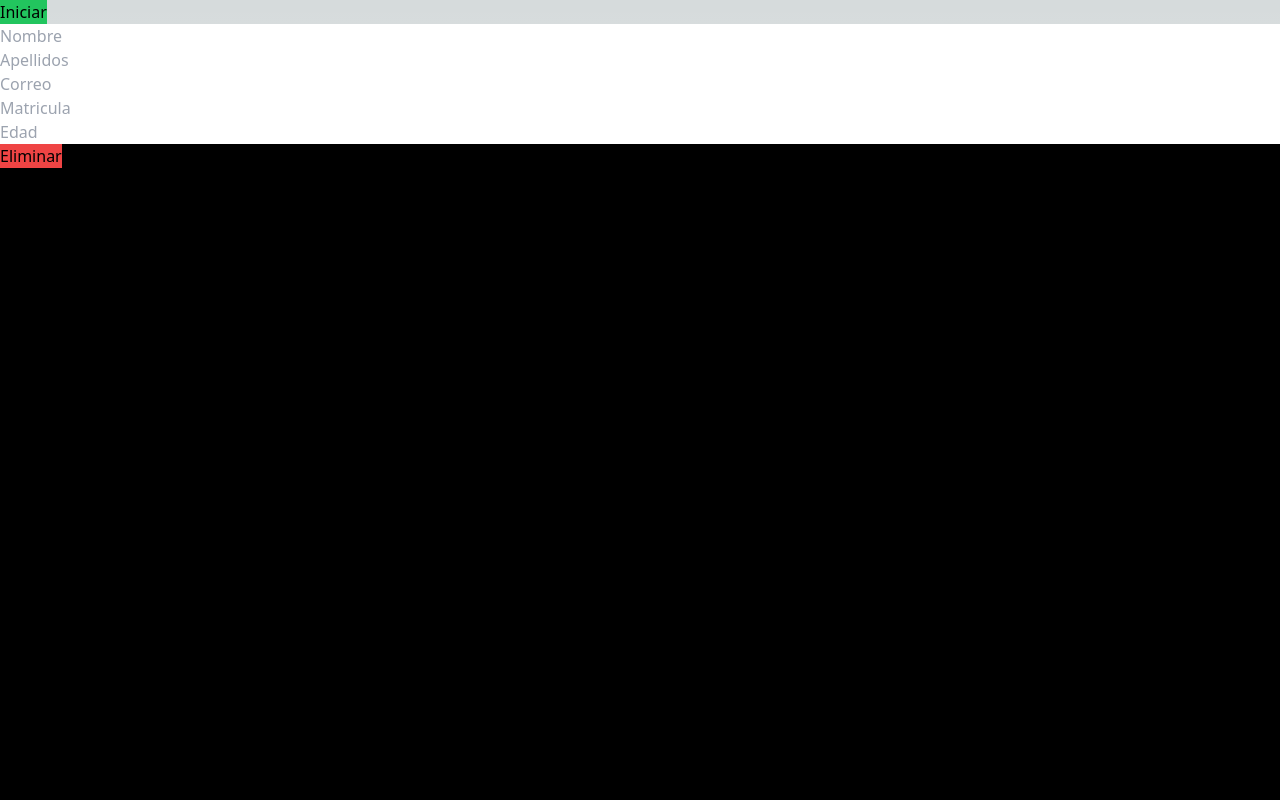
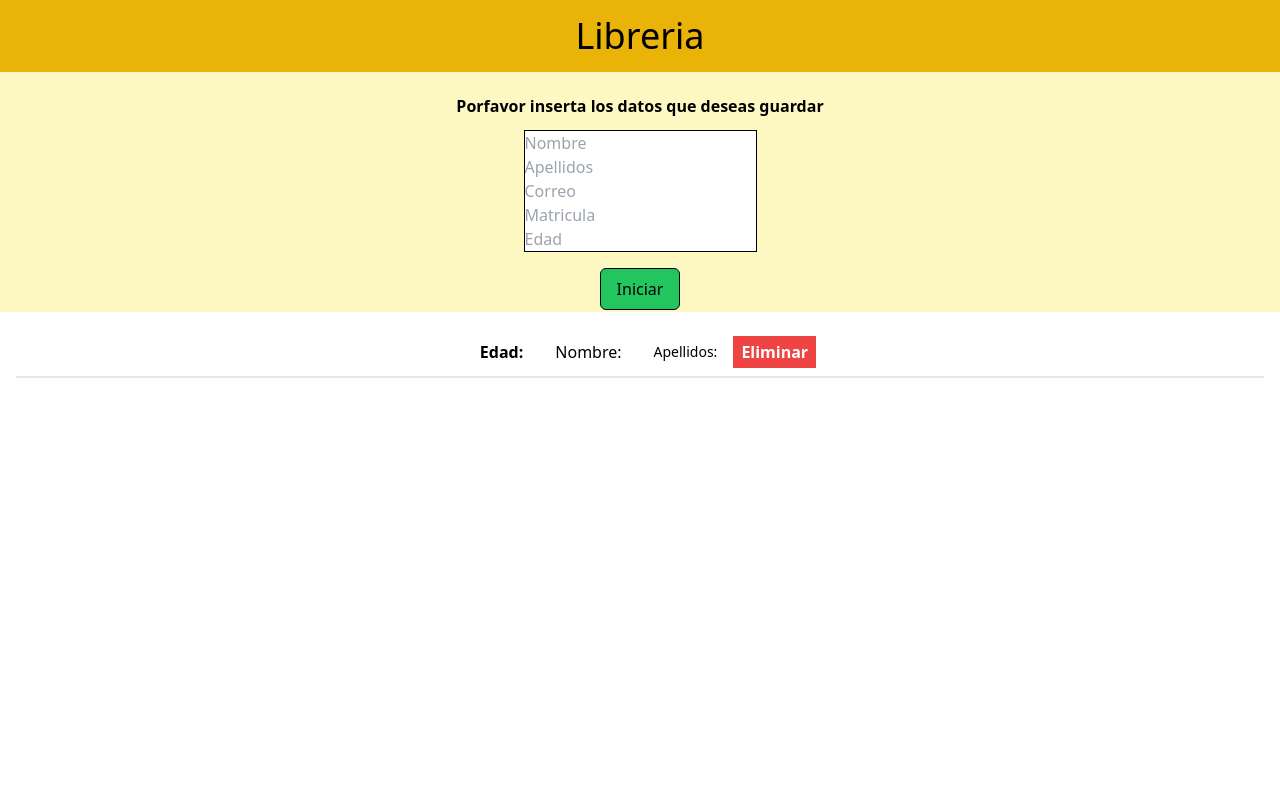
Before and after one commit to JALomeli/librerialoga, a Next.js app: page /testdb in a window 1280 px wide. Shown: the top 800 px of the page. Built offline with nearby package versions, Linux system fonts and the light colour scheme.

Commit message:
ya se ve bonito

```diff
--- a/pages/testdb.js
+++ b/pages/testdb.js
@@ -88,38 +88,41 @@ const eliminarData =async(id)=>{
 }
 return (
     <>
-
-        <Toaster/>
-        <div className= 'flex'>
+      <Toaster />
+      <header className="bg-yellow-500 text-black text-4xl text-center py-4">
+        Libreria
+      </header>
+      <div className="flex justify-center items-center h-60 bg-yellow-100 flex-col">
+  {/* formulario */}
+  <h1 className="flex flex-col text-black mt-2 p-3 font-bold">Porfavor inserta los datos que deseas guardar   </h1>
+  <div className="flex justify-center items-center h-70 bg-yellow-100 flex-col border border-black">
+    <input type="text" placeholder="Nombre" onChange={(e) => setNombre(e.target.value)}/>
+    <input type="text" placeholder="Apellidos" onChange={(e) => setApellidos(e.target.value)}/>
+    <input type="text" placeholder="Correo" onChange={(e) => setCorreo(e.target.value)}/>
+    <input type="text" placeholder="Matricula" onChange={(e) => setMatricula(e.target.value)}/>
+    <input type="text" placeholder="Edad" onChange={(e) => setEdad(e.target.value)}/>
+  </div>
 
   {/* boton de carga */}
   {loading ? (
-    <button className='bg-red-500' disabled>Detener</button>
-    ):(
-    <button className='bg-green-500' onClick={sendData}>Iniciar</button>
+    <button className="bg-red-500 text-black py-2 px-4 mt-4 mt-1 rounded-md border border-black" disabled> Detener </button>
+  ) : (
+    <button className="bg-green-500 text-black py-2 px-4 mt-4 mt-1 rounded-md border border-black hover:bg-green-700 transition duration-300" onClick={sendData}>Iniciar</button>
   )}
 </div>
-        {/* formulario */}
-        <div className= 'flex flex-col text-black'>
-            <input type='text' placeholder='Nombre' onChange={(e)=>setNombre(e.target.value)}/>
-            <input type='text' placeholder='Apellidos' onChange={(e)=>setApellidos(e.target.value)}/>
-            <input type='text' placeholder='Correo' onChange={(e)=>setCorreo(e.target.value)}/>
-            <input type='text' placeholder='Matricula' onChange={(e)=>setMatricula(e.target.value)}/>
-            <input type='text' placeholder='Edad' onChange={(e)=>setEdad(e.target.value)}/>
-        </div>
-        <main className = 'h-screen w-screen bg-black'>
-       {/*<h1 className = 'text-4xl text-center'>{data[0].Nombre}</h1>*/}
-       {data.map((alumno,i)=>(
-        <div className= 'flex' key={i}>
-            <h1 className= 'text-white'>{alumno.edad}</h1>
-            <h1 className= 'text-white'>{alumno.Nombre}</h1>
-            <h2 className= 'text-xs text-white'>{alumno.apellidos}</h2>
+      <main className="h-screen bg-white p-4">
+        {data.map((alumno, i) => (
+          <div className="flex items-center  justify-center items-center border-b-2 py-2" key={i}>
+            <div className="text-black font-bold mr-4 ml-4">Edad: {alumno.edad}</div>
+            <div className="text-black  mr-4 ml-4">Nombre: {alumno.Nombre}</div>
+            <div className="text-sm text-black mr-4 ml-4">Apellidos: {alumno.apellidos}</div>
             {/* boton para eliminar */}
-            <button className='bg-red-500' onClick={()=>eliminarData(alumno.PKid)}>Eliminar</button>
+            <button className="bg-red-500 text-white font-bold px-2 py-1 hover:bg-red-700 transition duration-300" onClick={() => eliminarData(alumno.PKid)}>
+              Eliminar
+            </button>
           </div>
         ))}
       </main>
-
     </>
-    )
+  );
 }
```
Lines whose indentation alone changed are shown as unchanged.
